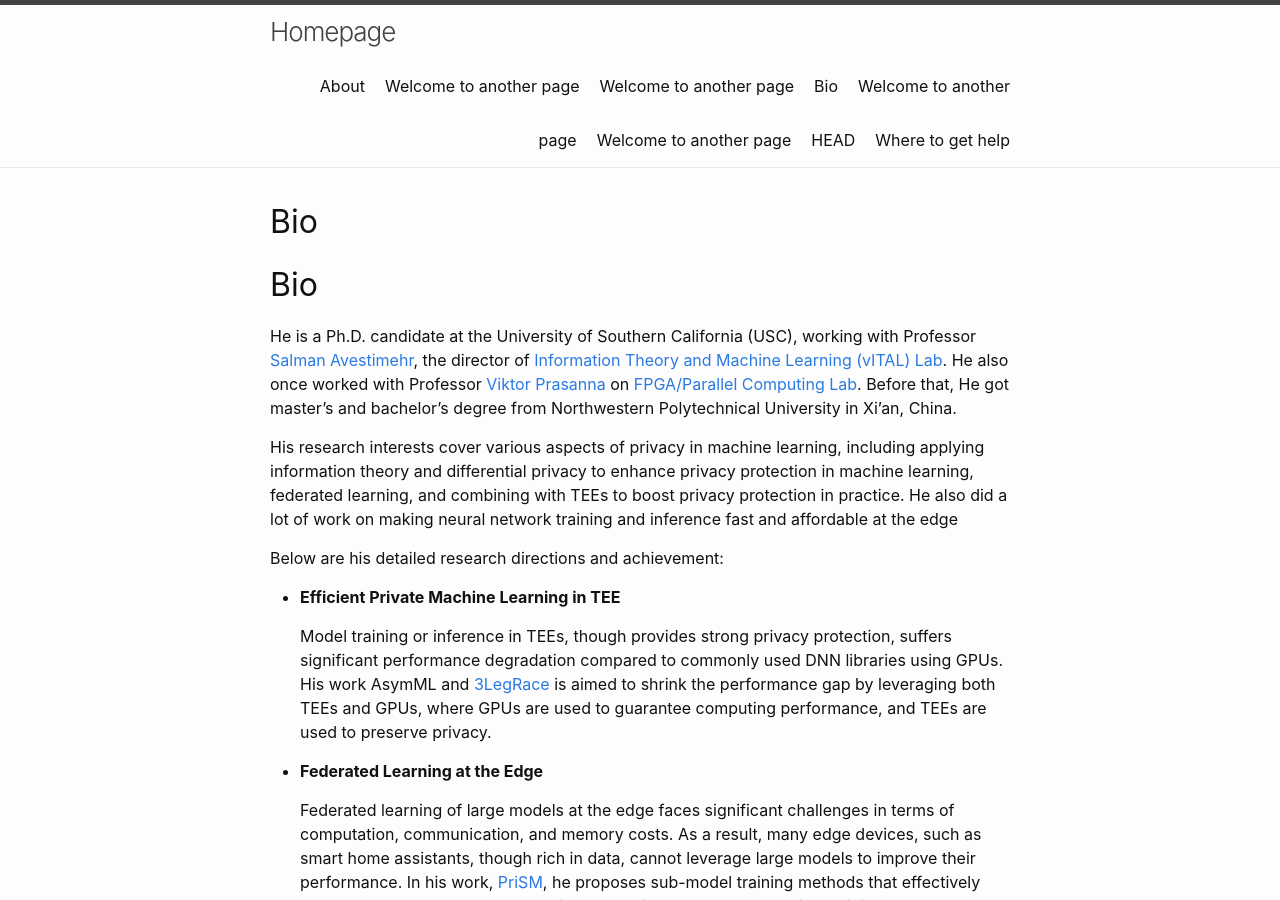
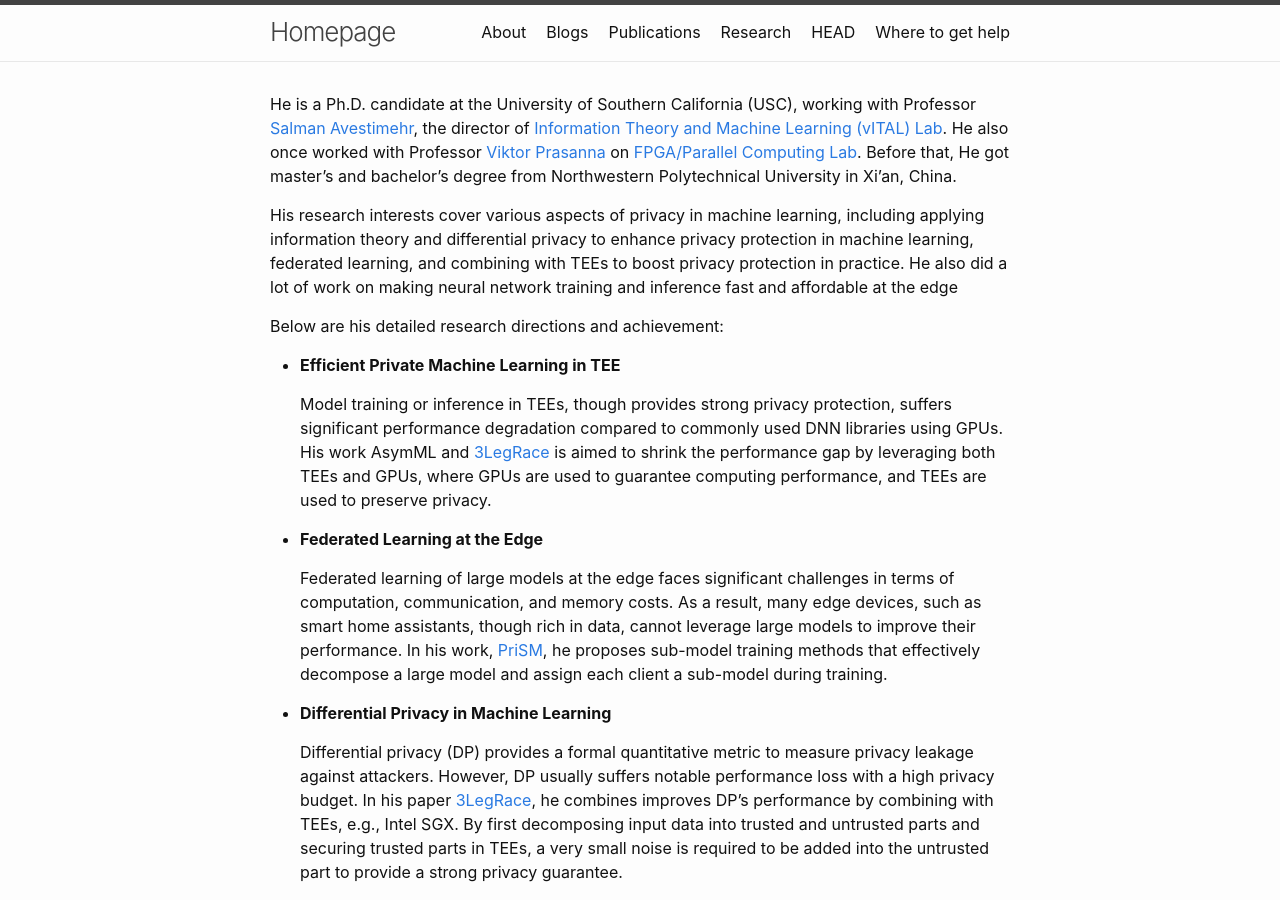
Before and after one commit to yuehniu/homepage, a Jekyll site: the page built from index.md, in a window 1280 px wide and 900 px high. Built offline with Jekyll 4.4.1, drawn with Linux system fonts in a browser that asks for light colours; our own code applies the rules of GitHub Pages for plain Markdown files.

Commit message:
Modify: formatting issues

```diff
--- a/another-page.md
+++ /dev/null
@@ -1,9 +0,0 @@
----
-layout: default
----
-
-## Welcome to another page
-
-_yay_
-
-[back](./)
--- a/blog.md
+++ b/blog.md
@@ -2,7 +2,7 @@
 layout: default
 ---
 
-## Welcome to another page
+## Blogs
 
 _yay_
 
--- a/index.md
+++ b/index.md
@@ -2,7 +2,6 @@
 layout: home
 ---
 
-# Bio
 He is a Ph.D. candidate at the University of Southern California (USC),
 working with Professor [Salman Avestimehr](https://www.avestimehr.com/),
 the director of [Information Theory and Machine Learning (vITAL) Lab](https://www.avestimehr.com/vital-lab).
--- a/publication.md
+++ b/publication.md
@@ -1,8 +1,8 @@
 ---
-layout: default
+layout: page
 ---
 
-## Welcome to another page
+## Publications
 
 _yay_
 
--- a/research.md
+++ b/research.md
@@ -1,8 +1,8 @@
 ---
-layout: default
+layout: page
 ---
 
-## Welcome to another page
+## Research
 
 _yay_
 
```
